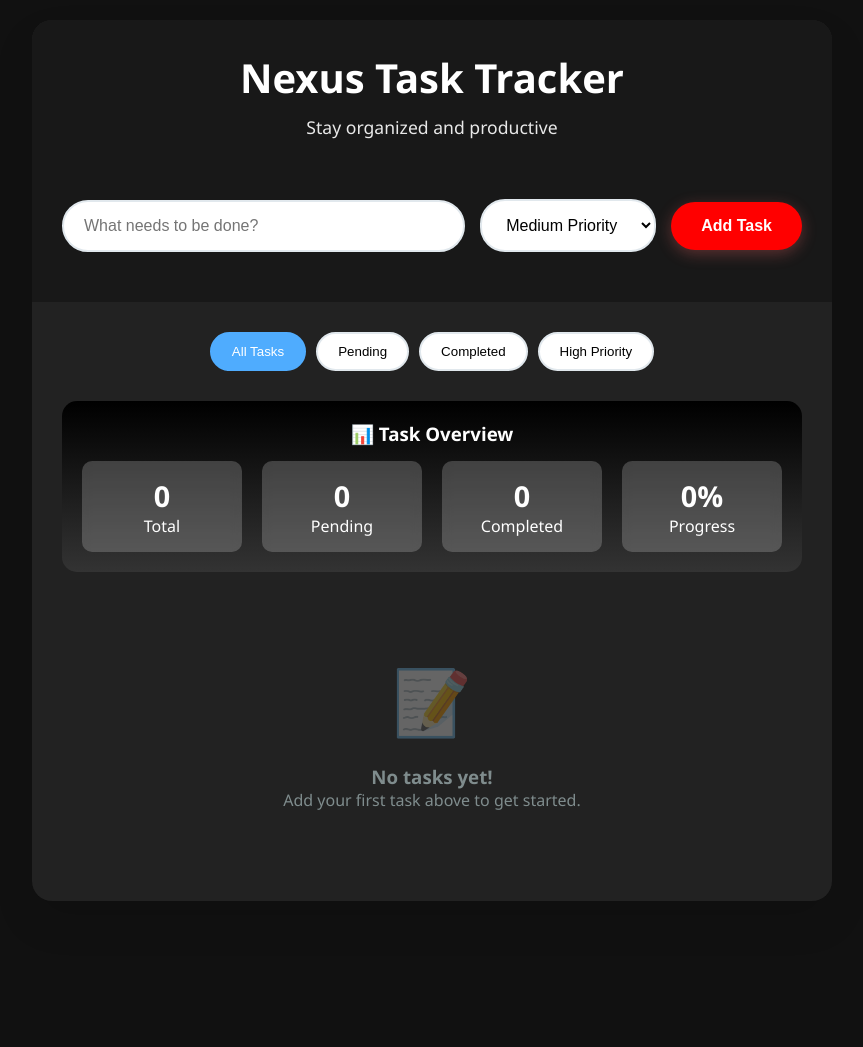
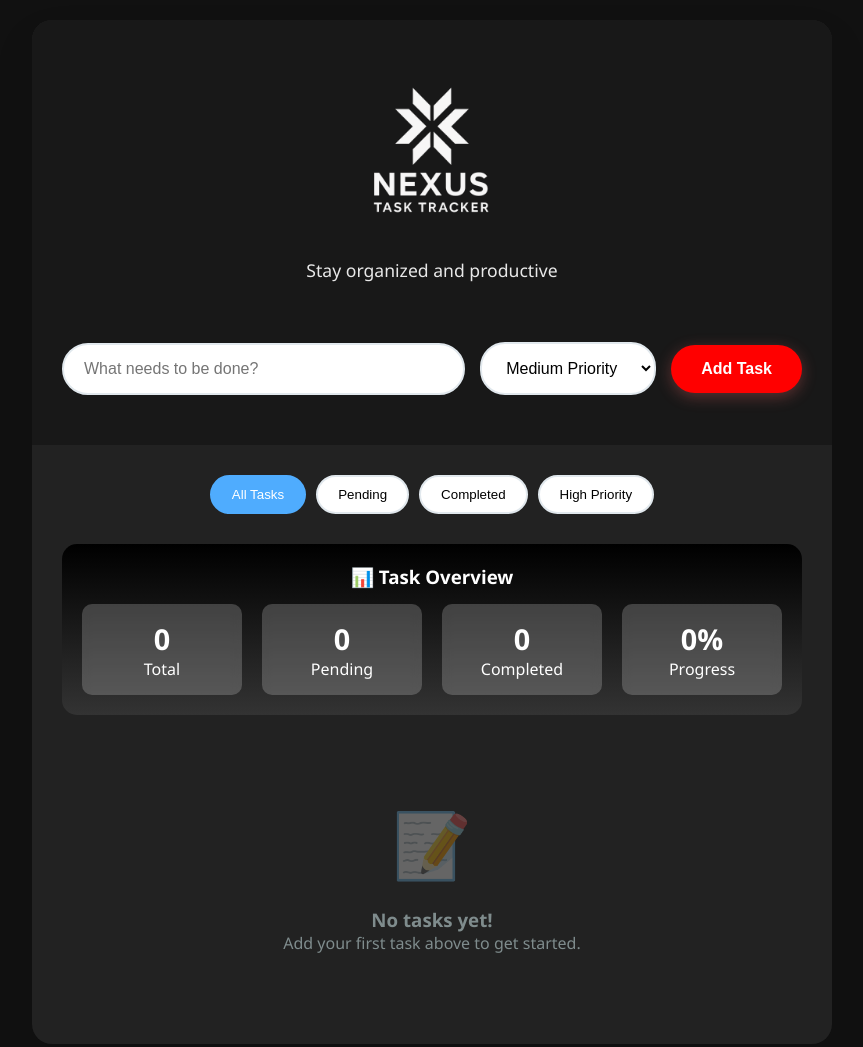
Before and after one commit to teejaytyler17/Task-Tracker, a plain HTML site: page index.html in a window 1280 px wide. Shown: the whole page, without its empty margins (208-1071 px from the left). Before the commit the page ends 921 px from the top, so only its background shows below. Drawn offline with Linux system fonts and the light colour scheme.

Commit message:
logo additions

```diff
--- a/index.html
+++ b/index.html
@@ -10,7 +10,7 @@
 <body>
     <div class="container">
         <div class="header">
-            <h1>Nexus Task Tracker</h1>
+            <img src="nexus-2.png" alt="Task Tracker Logo">
             <p>Stay organized and productive</p>
         </div>
 
--- a/style.css
+++ b/style.css
@@ -43,17 +43,20 @@ body {
     padding: 30px;
     text-align: center;
 }
-
-.header h1 {
-    font-size: 2.5rem;
-    margin-bottom: 10px;
-    font-weight: 600;
+.header img {
+    margin-bottom: 8px;
+    display: block;
+    margin-left: auto;
+    margin-right: auto;
+    max-height: 200px;
 }
-
 .header p {
     opacity: 0.9;
     font-size: 1.1rem;
+    margin-bottom: 0;
+    margin-top: 0;
 }
+
 
 .task-form {
     padding: 30px;
```
Also changed, not shown: nexus-2.png (added).
